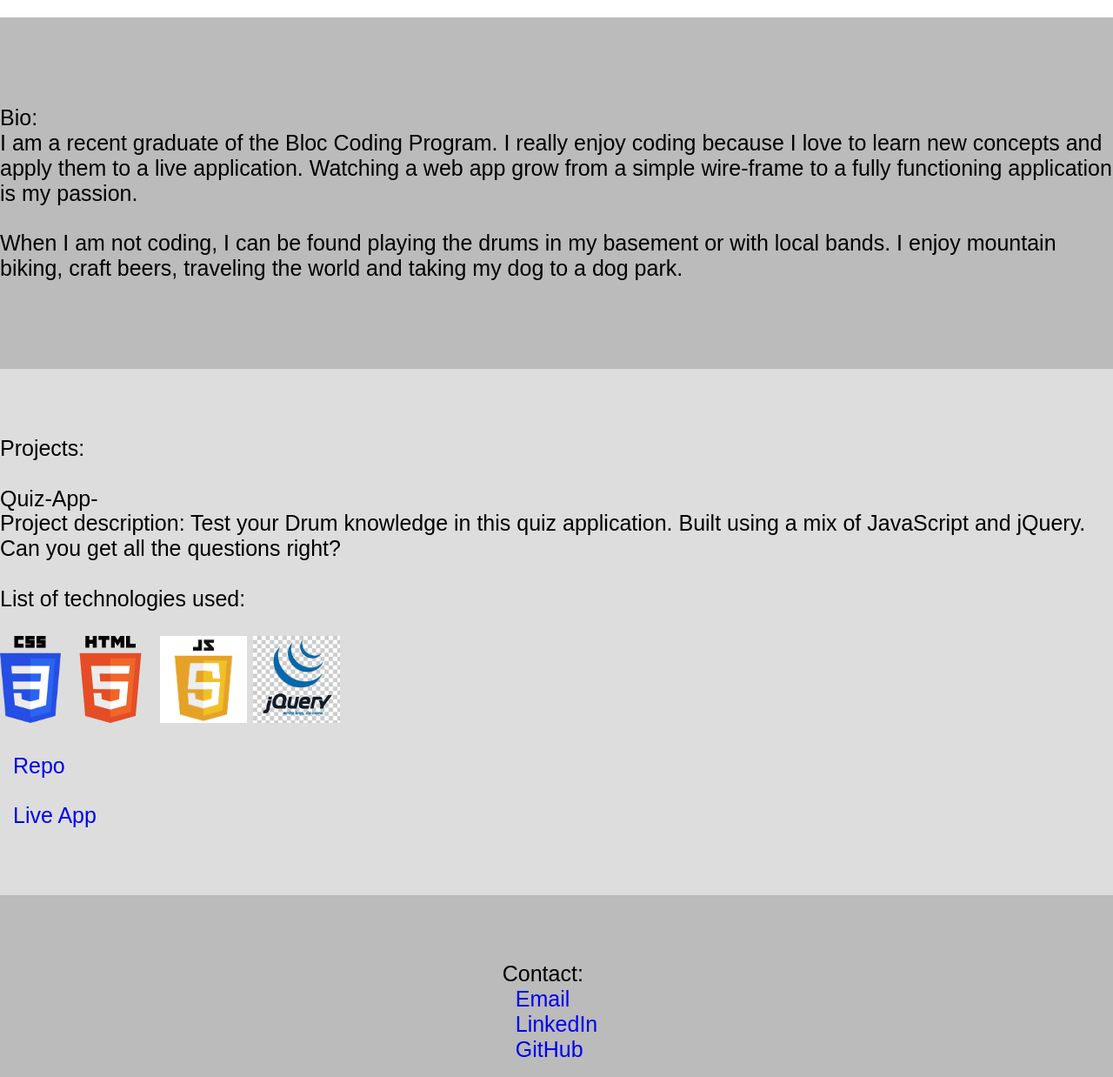
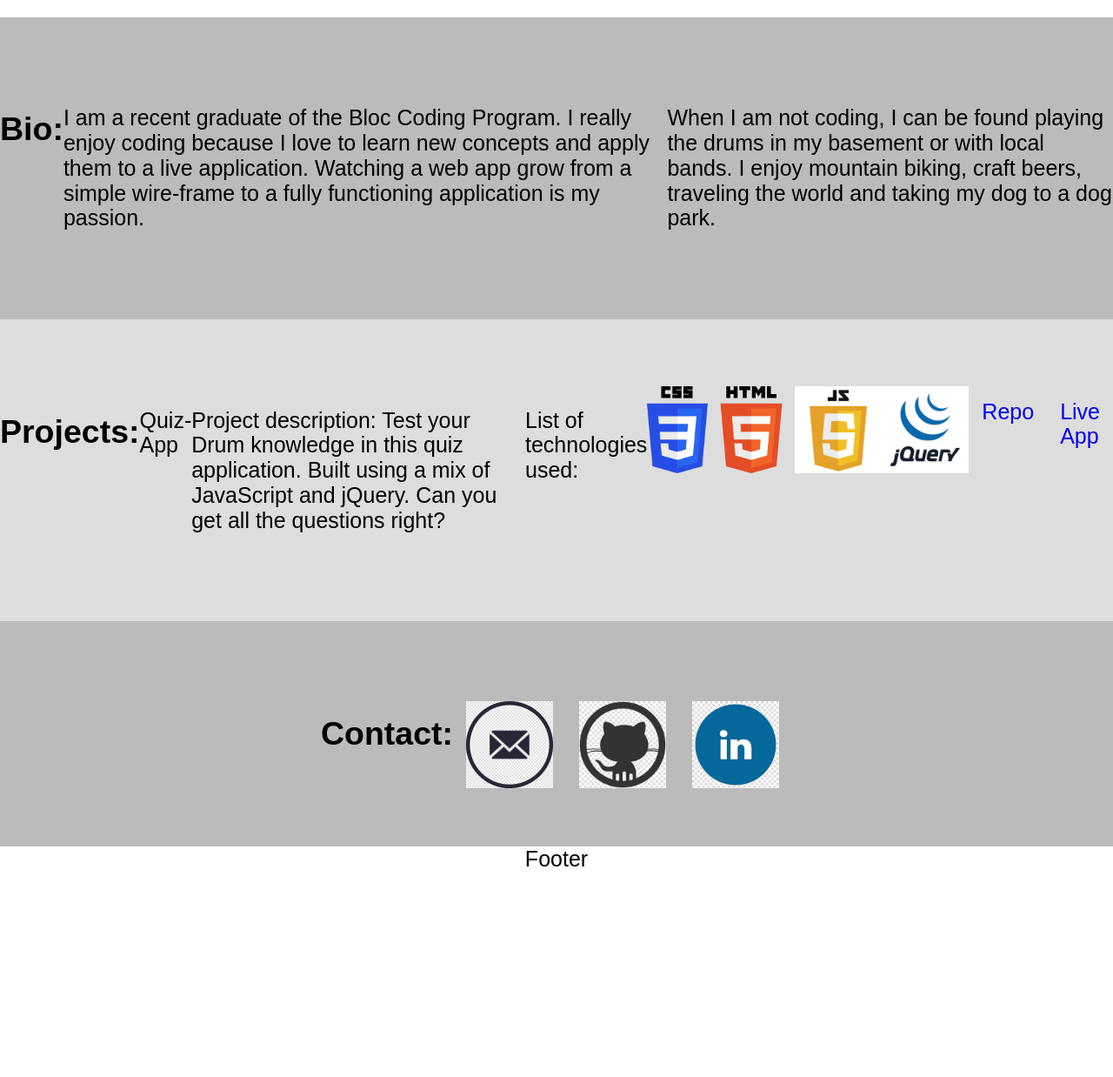
Before and after one commit to AdrianHernandez-Dev/Portfolio, a plain HTML site: page index.html in a window 1280 px wide. Shown: the part 420-1658 px from the top of the page at 87% size. After the commit the page ends 1422 px from the top, so only its background shows below. Drawn offline with nearby package versions, Linux system fonts and the light colour scheme; a web font is replaced by a local one.

Commit message:
Add files via upload

```diff
--- a/index.html
+++ b/index.html
@@ -1,62 +1,83 @@
 <html lang="en">
+
 <head>
   <meta charset="UTF-8">
   <meta name="viewport" content="width=device-width, initial-scale=1.0">
   <meta http-equiv="X-UA-Compatible" content="ie=edge">
   <link rel="stylesheet" type="text/css" href="//cdnjs.cloudflare.com/ajax/libs/normalize/6.0.0/normalize.css">
   <link rel="stylesheet" type="text/css" href="style.css">
+  <link href="https://fonts.googleapis.com/css?family=Oswald|Quattrocento&display=swap" rel="stylesheet">
   <title>Adrian Hernandez</title>
 </head>
+
 <body>
 
   <Nav role="navigation">
     <ul>
-    <li>Bio</li>
-    <li>Projects</li>
-    <li>Contact</li>
+      <li class="bio">Bio</li>
+      <li class="projects">Projects</li>
+      <li class="contact">Contact</li>
     </ul>
   </Nav>
   <header role="banner">
-      <img src="https://github.com/AdrianHernandez-Dev/Portfolio/blob/master/Untitled.jpg?raw=true" height="200px" width="400px" class="bio-pic">
+    <img src="https://github.com/AdrianHernandez-Dev/Portfolio/blob/master/Images/Adrian.jpg?raw=true" height="200px"
+      width="300px" class="bio-pic">
     <h1>My name is Adrian Hernandez, and I am a Full Stack Developer based out of Denver, CO!</h1>
   </header>
 
   <main>
 
-  <section>
-      <p>Bio:<br> I am a recent graduate of the Bloc Coding Program. I really enjoy coding because I love to learn new concepts and apply them to a live application.
-      Watching a web app grow from a simple wire-frame to a fully functioning application is my passion.
+    <section class="section-bio">
+      <h2>Bio:</h2>
+      <p>I am a recent graduate of the Bloc Coding Program. I really enjoy coding because I love to learn new
+        concepts and apply them to a live application.
+        Watching a web app grow from a simple wire-frame to a fully functioning application is my passion.</p>
 
-      <br><br>When I am not coding, I can be found playing the drums in my basement or with local bands.
+        <p>When I am not coding, I can be found playing the drums in my basement or with local bands.
         I enjoy mountain biking, craft beers, traveling the world and taking my dog to a dog park.
       </p>
     </section>
 
-  <section class="projects">
-      Projects:<br><br>
-      Quiz-App-<br>
+    <section class="section-projects">
+      <h2>Projects:</h2>
+      <p>Quiz-App</p>
 
-      Project description: Test your Drum knowledge in this quiz application. Built using a mix of JavaScript and jQuery. Can you get all the questions right?
-      <br><br>List of technologies used: <br><br>
-      <img src="https://github.com/AdrianHernandez-Dev/Portfolio/blob/master/Images/CSS.png?raw=true" height="100px" width="70px">
-      <img src="https://github.com/AdrianHernandez-Dev/Portfolio/blob/master/Images/HTML.png?raw=true" height="100px" width="100px">
-      <img src="https://github.com/AdrianHernandez-Dev/Portfolio/blob/master/Images/javascript.jpg?raw=true" height="100px" width="100px">
-      <img src="https://github.com/AdrianHernandez-Dev/Portfolio/blob/master/Images/Images/jquery.png?raw=true" height="100px" width="100px"><br>
+      <p>Project description: Test your Drum knowledge in this quiz application. Built using a mix of JavaScript and
+      jQuery. Can you get all the questions right?</p>
+      <p>List of technologies used:</p>
+      <img src="https://github.com/AdrianHernandez-Dev/Portfolio/blob/master/Images/CSS.png?raw=true" height="100px"
+        width="70px">
+      <img src="https://github.com/AdrianHernandez-Dev/Portfolio/blob/master/Images/HTML.png?raw=true" height="100px"
+        width="100px">
+      <img src="https://github.com/AdrianHernandez-Dev/Portfolio/blob/master/Images/JavaScript.jpg?raw=true"
+        height="100px" width="100px">
+      <img src="https://github.com/AdrianHernandez-Dev/Portfolio/blob/master/Images/jquery.png?raw=true" height="100px"
+        width="100px"><br>
       <br><a href="https://github.com/AdrianHernandez-Dev/Quiz-App" target="_blank">Repo</a><br>
       <br><a href="https://adrianhernandez-dev.github.io/Quiz-App/" target="_blank">Live App</a><br>
     </section>
 
-  <section>
-    <contact>Contact: <br>
-      <a href="mailto:a.a.hernandez00@gmail.com"target="_blank">Email</a><br>
-	   <a href="https://www.linkedin.com/in/adrian-a-hernandez/" target="_blank" >LinkedIn</a><br>
-     <a href="https://github.com/AdrianHernandez-Dev" target="_blank" >GitHub</a>
-    </contact>
+    <section class="section-contact">
+      <h2>Contact:</h2>
+        <a href="mailto:a.a.hernandez00@gmail.com " target="_blank">
+          <img src="https://github.com/AdrianHernandez-Dev/Portfolio/blob/master/Images/email.jpg?raw=true"
+            height="100px" width="100px"></a><br>
+      <a href=" https://github.com/AdrianHernandez-Dev" target="_blank">
+          <img src="https://github.com/AdrianHernandez-Dev/Portfolio/blob/master/Images/github.jpg?raw=true"
+            height="100px" width="100px">
+      </a>
+     <a href=" https://www.linkedin.com/in/adrian-a-hernandez/" target="_blank">
+          <img src="https://github.com/AdrianHernandez-Dev/Portfolio/blob/master/Images/linkedin.png?raw=true"
+            height="100px" width="100px">
+     </a>
     </section>
+
 
 </main>
 
 <footer>Footer</footer>
-
+<script src="https://code.jquery.com/jquery-3.3.1.min.js" integrity="sha256-FgpCb/KJQlLNfOu91ta32o/NMZxltwRo8QtmkMRdAu8="
+crossorigin="anonymous"></script>
+<script src="script.js"></script>
 </body>
 </html>
```
Lines whose indentation alone changed are shown as unchanged.
